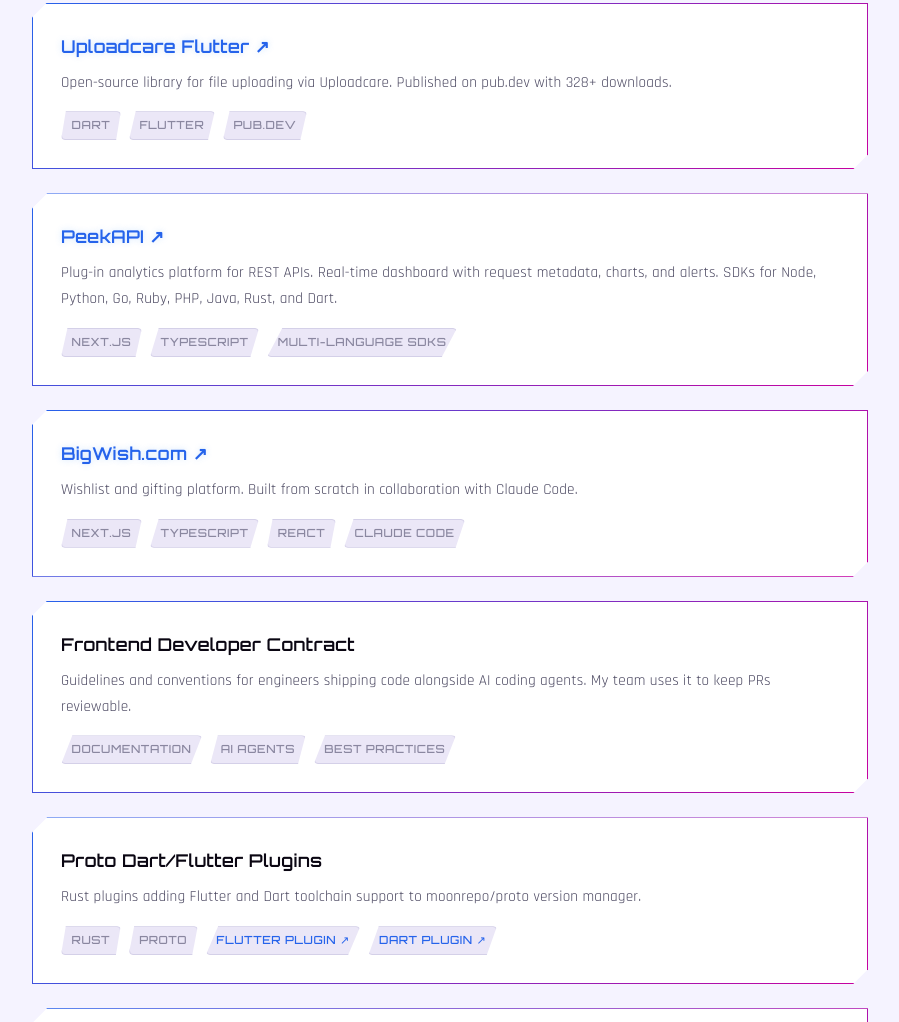
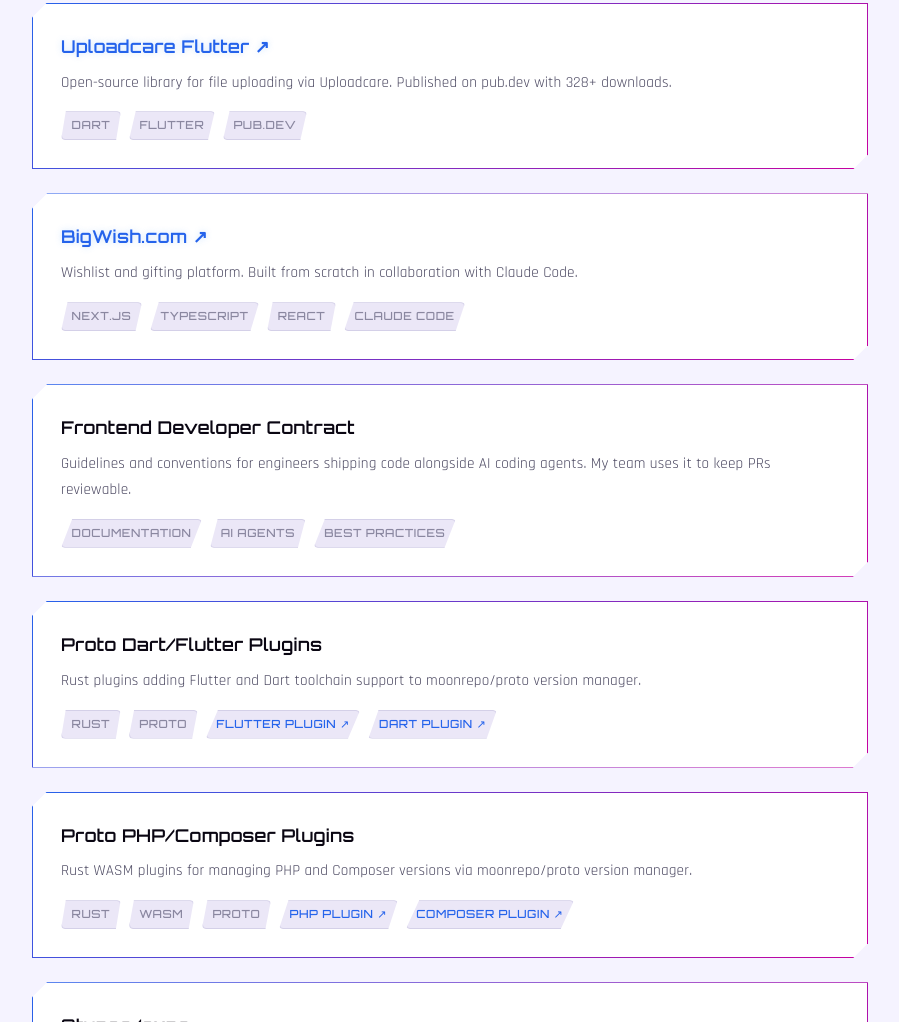
Before and after one commit to KonstantinKai/konstantinkai.github.io, a plain HTML site: page index.html in a window 1280 px wide. Shown: the part 4672-5694 px from the top of the page, without its empty margins (190-1089 px from the left). Drawn offline with Linux system fonts and the light colour scheme; animation ran at ten frames a second; a web font is replaced by a local one.

Commit message:
Remove PeekAPI from projects

```diff
--- a/index.html
+++ b/index.html
@@ -1472,15 +1472,6 @@
         </div>
       </div>
       <div class="project-card">
-        <h3 class="project-title"><a href="https://peekapi.dev/?utm_source=konstantinkai.dev&utm_medium=portfolio" target="_blank">PeekAPI ↗</a></h3>
-        <p class="project-description" data-en="Plug-in analytics platform for REST APIs. Real-time dashboard with request metadata, charts, and alerts. SDKs for Node, Python, Go, Ruby, PHP, Java, Rust, and Dart." data-uk="Analytics-платформа для REST API. Real-time дашборд з метадата запитів, графіками та алертами. SDK для Node, Python, Go, Ruby, PHP, Java, Rust та Dart.">Plug-in analytics platform for REST APIs. Real-time dashboard with request metadata, charts, and alerts. SDKs for Node, Python, Go, Ruby, PHP, Java, Rust, and Dart.</p>
-        <div class="project-tech">
-          <span>Next.js</span>
-          <span>TypeScript</span>
-          <span>Multi-language SDKs</span>
-        </div>
-      </div>
-      <div class="project-card">
         <h3 class="project-title"><a href="https://bigwish.com" target="_blank">BigWish.com ↗</a></h3>
         <p class="project-description" data-en="Wishlist and gifting platform. Built from scratch in collaboration with Claude Code." data-uk="Платформа вішлістів і подарунків. Збудував з нуля у співпраці з Claude Code.">Wishlist and gifting platform. Built from scratch in collaboration with Claude Code.</p>
         <div class="project-tech">
```
